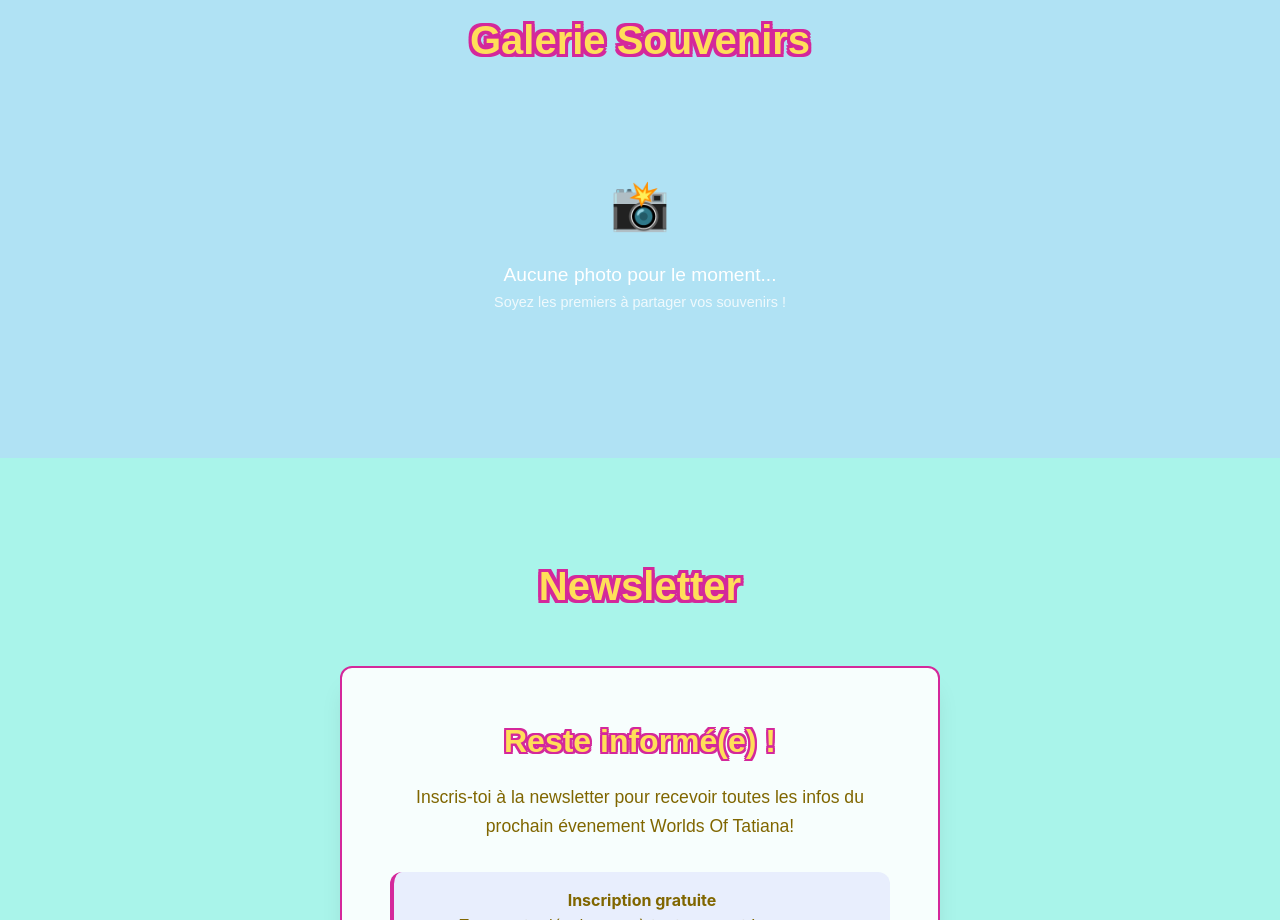
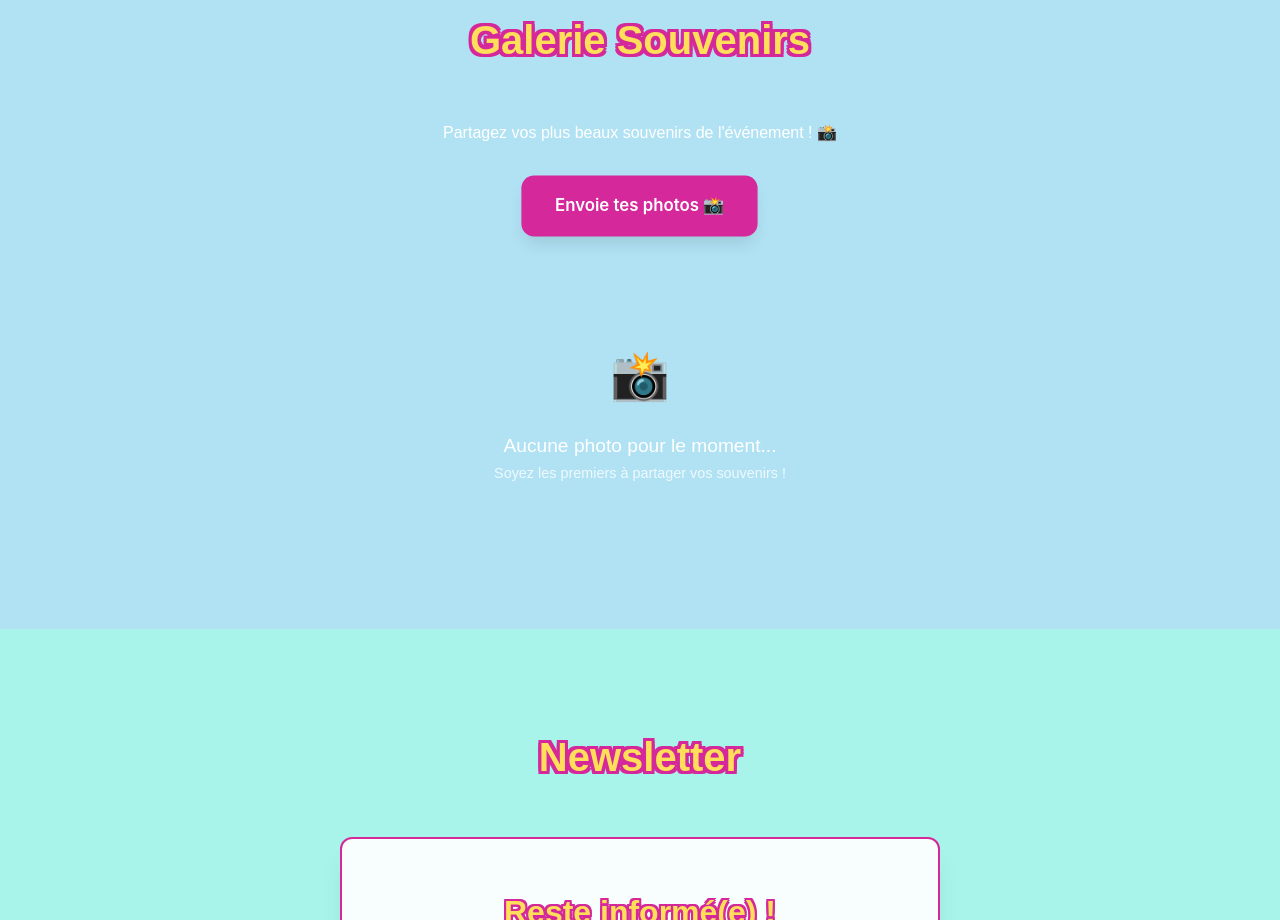
Before and after one commit to Worlds-of-Tatiana-Level-40/Worlds-of-Tatiana-Level-40.github.io, a website: page index.html in a window 1280 px wide. Shown: the part 6040-6960 px from the top of the page. Drawn offline with nearby package versions, Linux system fonts and the light colour scheme; a script that the page names is missing.

Commit message:
Update index.html

```diff
--- a/index.html
+++ b/index.html
@@ -369,6 +369,16 @@
         <h2 class="section-title" data-aos="fade-up">
           Galerie Souvenirs
         </h2>
+        <div class="gallery-actions" data-aos="fade-up" data-aos-delay="200">
+          <p style="text-align: center; margin-bottom: 2rem; color: var(--text-primary); font-family: 'Baloo 2', sans-serif;">
+            Partagez vos plus beaux souvenirs de l'événement ! 📸
+          </p>
+          <div style="text-align: center; margin-bottom: 3rem;">
+            <a href="#" id="open-photos-tally-btn" class="btn btn-primary zoom-button">
+              Envoie tes photos 📸
+            </a>
+          </div>
+        </div>
         <div class="gallery" id="gallery" data-aos="fade-up" data-aos-delay="300">
           <!-- Les images seront chargées dynamiquement depuis le dossier media -->
         </div>
```
